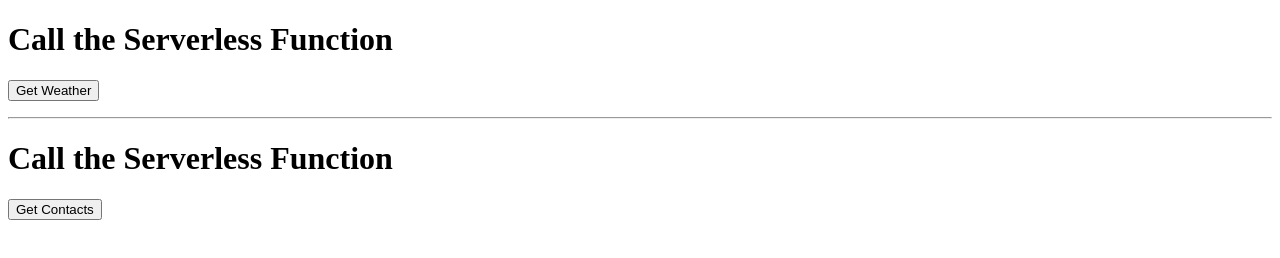
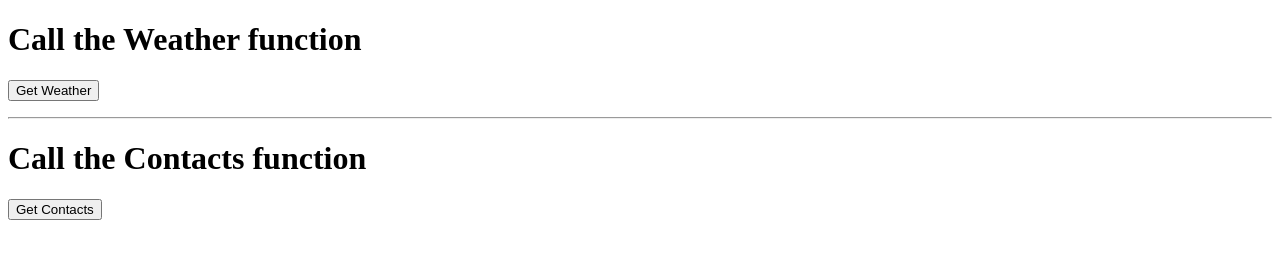
Before and after one commit to brandenrodgers/Netlify-App, a website: page index.html in a window 1280 px wide. Drawn offline with Linux system fonts and the light colour scheme.

Commit message:
renaming

```diff
--- a/index.html
+++ b/index.html
@@ -5,13 +5,13 @@
   <title>Simple Netlify App for HubSpot Project</title>
 </head>
 <body>
-  <h1>Call the Serverless Function</h1>
+  <h1>Call the Weather function</h1>
   <button id="call-weather-btn">Get Weather</button>
   <p id="weather-output"></p>
 
   <hr>
 
-  <h1>Call the Serverless Function</h1>
+  <h1>Call the Contacts function</h1>
   <button id="get-contacts-btn">Get Contacts</button>
   <p id="contacts-output"></p>
 
```
